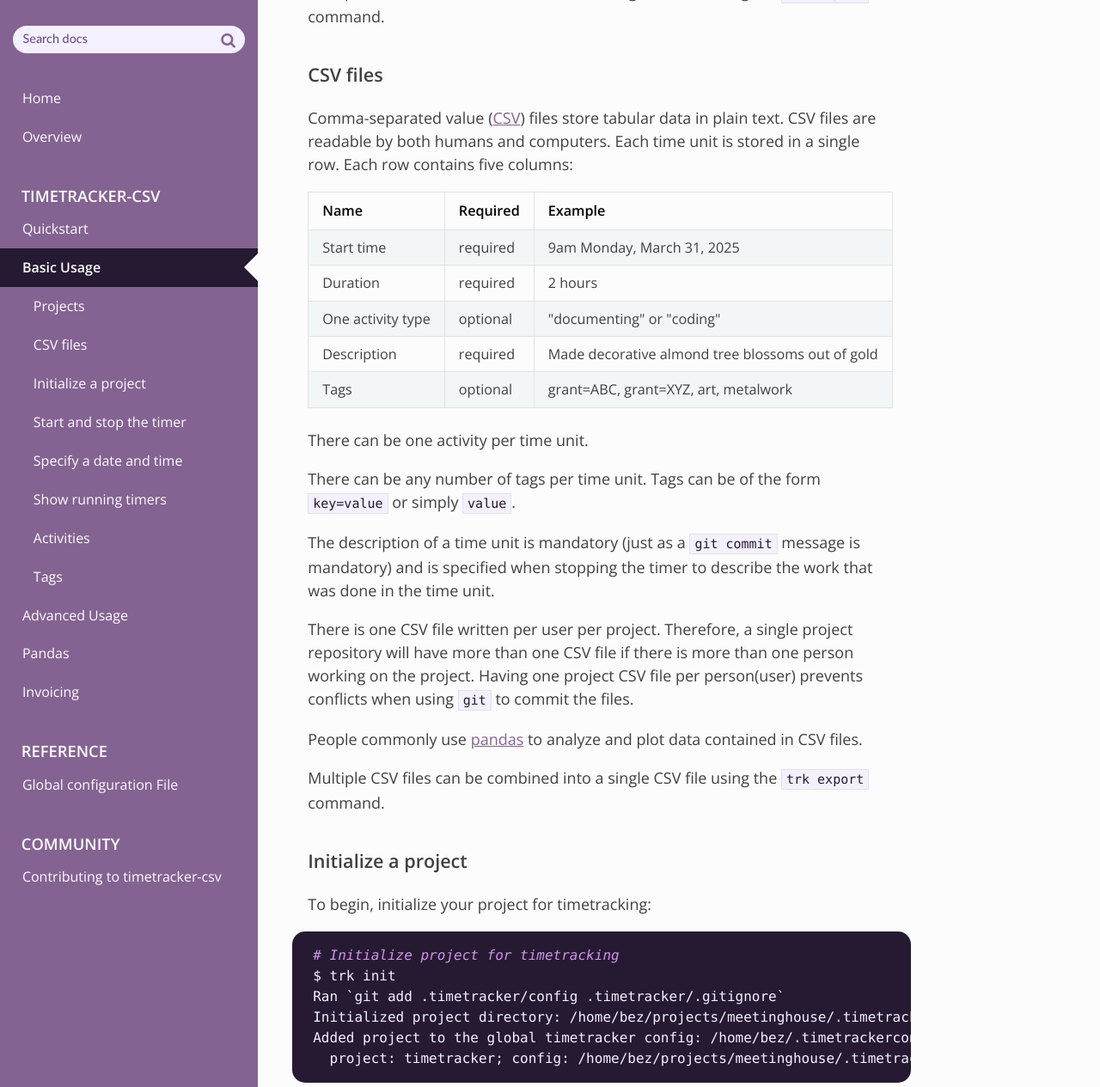
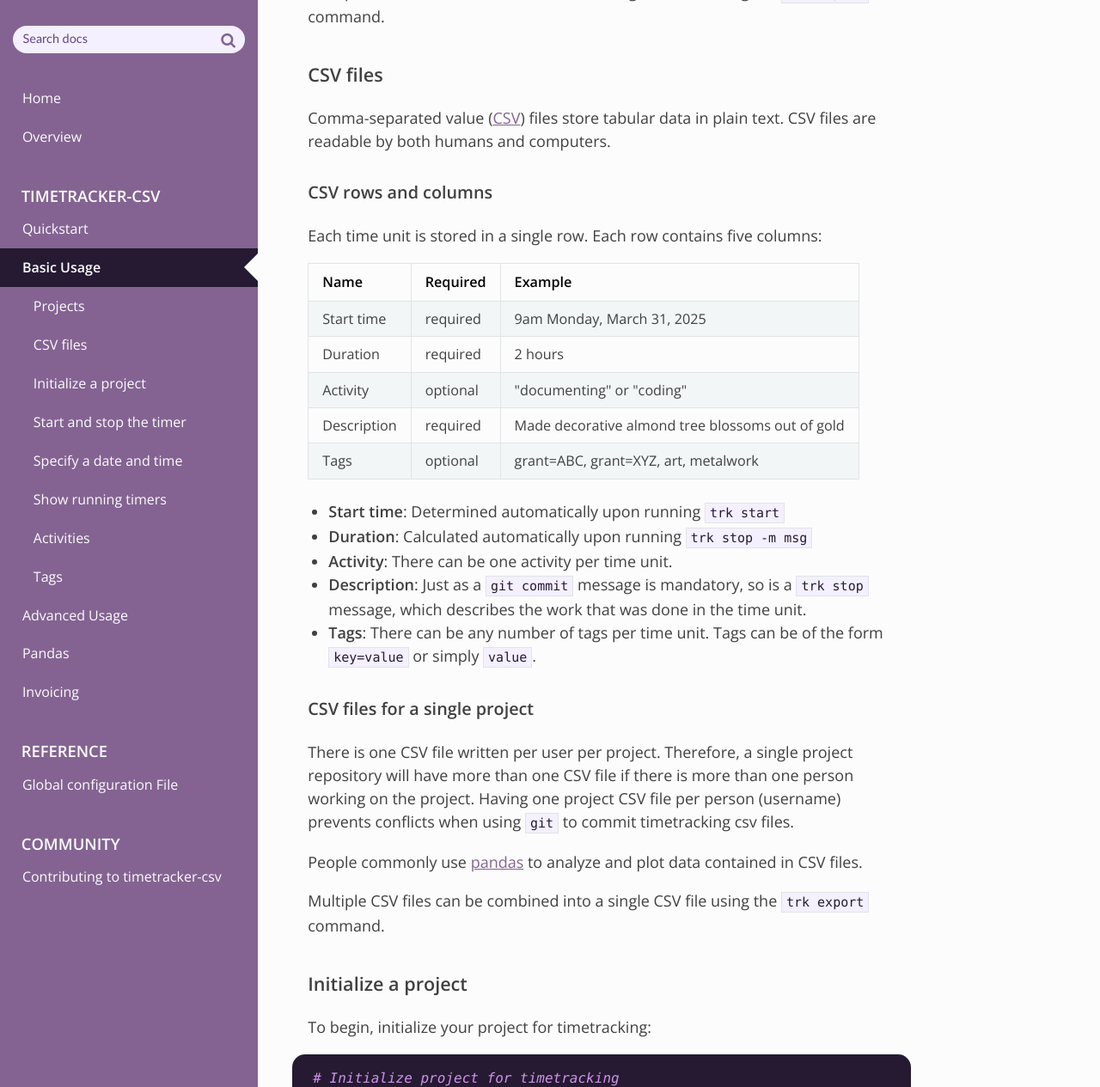
Before and after one commit to dvklopfenstein/timetracker, an MkDocs documentation site: the page built from doc/mkdocs/source/usage_basic.md, in a window 1280 px wide and 1400 px high, scrolled down 397 px, cut to the strip 135-1400 px from the top of the window. Shown: the whole strip at 86% size. Built offline with MkDocs 1.6.1, drawn with Linux system fonts in a browser that asks for light colours; nearby versions of some CDN libraries; some of the changed text lies outside the part shown.

Commit message:
tips and tricks to re-use a trk stop messahge

````diff
--- a/doc/mkdocs/source/usage_basic.md
+++ b/doc/mkdocs/source/usage_basic.md
@@ -28,33 +28,35 @@
 ([CSV](https://www.datarisy.com/blog/understanding-csv-files-use-cases-benefits-and-limitations))
 files store tabular data in plain text.
 CSV files are readable by both humans and computers.
+
+### CSV rows and columns
 Each time unit is stored in a single row.
 Each row contains five columns:
 
-Name              | Required | Example
-------------------|----------|------------------
-Start time        | required | 9am Monday, March 31, 2025
-Duration          | required | 2 hours
-One activity type | optional | "documenting" or "coding"
-Description       | required | Made decorative almond tree blossoms out of gold
-Tags              | optional | grant=ABC, grant=XYZ, art, metalwork
+Name       | Required | Example
+-----------|----------|------------------
+Start time | required | 9am Monday, March 31, 2025
+Duration   | required | 2 hours
+Activity   | optional | "documenting" or "coding"
+Description| required | Made decorative almond tree blossoms out of gold
+Tags       | optional | grant=ABC, grant=XYZ, art, metalwork
 
-There can be one activity per time unit.
+* **Start time**: Determined automatically upon running `trk start`
+* **Duration**: Calculated automatically upon running
+  `trk stop -m msg`
+* **Activity**: There can be one activity per time unit.
+* **Description**: Just as a `git commit` message is mandatory,
+  so is a `trk stop` message, which describes the work that was done in the time unit.
+* **Tags**: There can be any number of tags per time unit.
+  Tags can be of the form `key=value` or simply `value`.
 
-There can be any number of tags per time unit.
-Tags can be of the form `key=value` or simply `value`.
-
-The description of a time unit is mandatory
-(just as a `git commit` message is mandatory)
-and is specified when stopping the timer
-to describe the work that was done in the time unit.
-
+### CSV files for a single project
 There is one CSV file written per user per project.
 Therefore, a single project repository will have more than
 one CSV file if there is more than one
 person working on the project.
-Having one project CSV file per person(user) prevents
-conflicts when using `git` to commit the files.
+Having one project CSV file per person (username) prevents
+conflicts when using `git` to commit timetracking csv files.
 
 People commonly use
 [pandas](https://pandas.pydata.org/pandas-docs/stable/getting_started/intro_tutorials/01_table_oriented.html#min-tut-01-tableoriented)
@@ -130,10 +132,29 @@
 $ trk start
 Timetracker started at: Mon 09:00 AM: 2025-03-31 09:00:00
 ```
+
+Just as `git` requires a message when running `git commit`,
+`trk` also requires a message when stopping the timer:
 ```sh
 $ trk stop -m "Received skills necessary for the job"
 Timer stopped at Mon 2025-03-31 11:30:00 AM
 Elapsed H:M:S 2:30:00 appended to timetracker_meetinghouse_bez.csv
+```
+
+Researchers may find it convenient to reuse a message
+for both stopping the timer and commiting files
+use the `!$` [shell variable](https://stackoverflow.com/a/5163158):
+```sh
+$ trk stop -m "Received skills necessary for the job"
+Timer stopped at Mon 2025-03-31 11:30:00 AM
+Elapsed H:M:S 2:30:00 appended to timetracker_meetinghouse_bez.csv
+
+$ git commit -a -m !$
+git commit -a -m 'Received skills necessary for the job'
+[main 8d2d5e1] Received skills necessary for the job
+8 files changed, 33 insertions(+)
+# or use the long version of the `git commit` options:
+#   $ git commit --all --message=!$
 ```
 
 ## Specify a date and time
````
